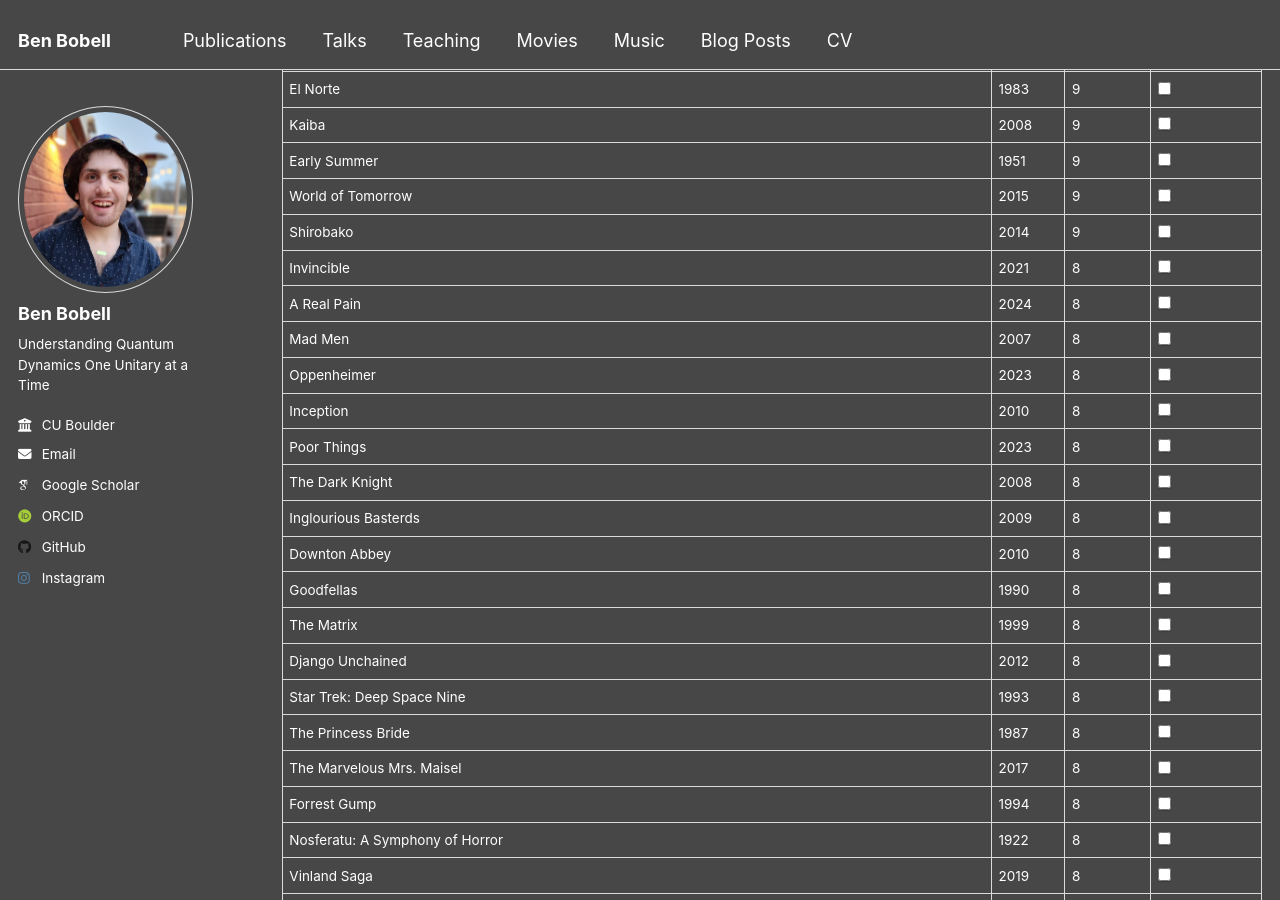
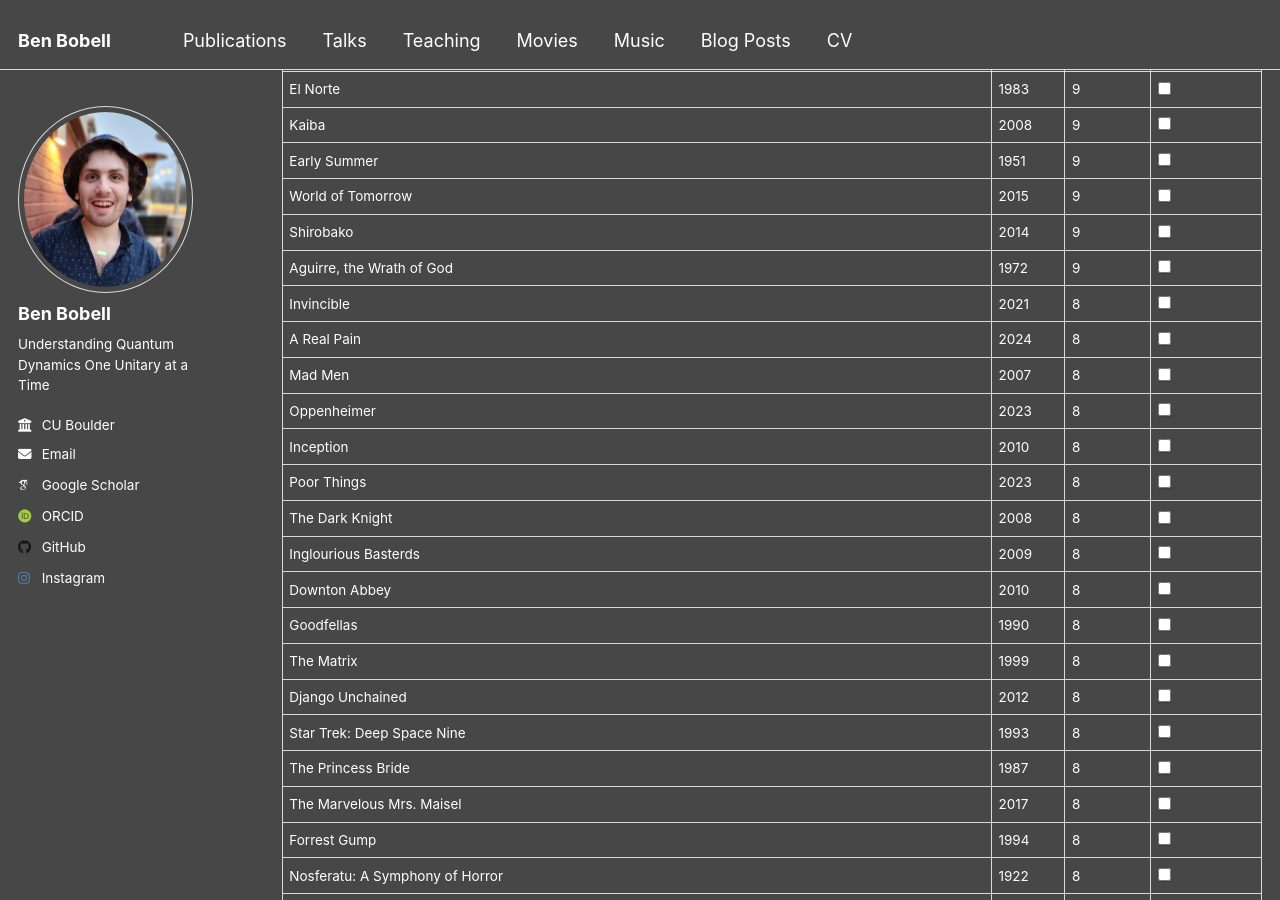
Before and after one commit to BenBobell00/BenBobell00.github.io, a Jekyll site: the page built from _pages/movies.html, in a window 1280 px wide and 900 px high, scrolled down 8470 px. Built offline with Jekyll 4.4.1, drawn with Linux system fonts in a browser that asks for light colours; some web fonts are replaced.

Commit message:
Update movies.yml

```diff
--- a/_data/movies.yml
+++ b/_data/movies.yml
@@ -939,6 +939,10 @@ movies:
     year: 2014
     rating: 9
     watched: false
+  - title: "Aguirre, the Wrath of God"
+    year: 1972
+    rating: 9
+    watched: false
   - title: "Invincible"
     year: 2021
     rating: 8
```
